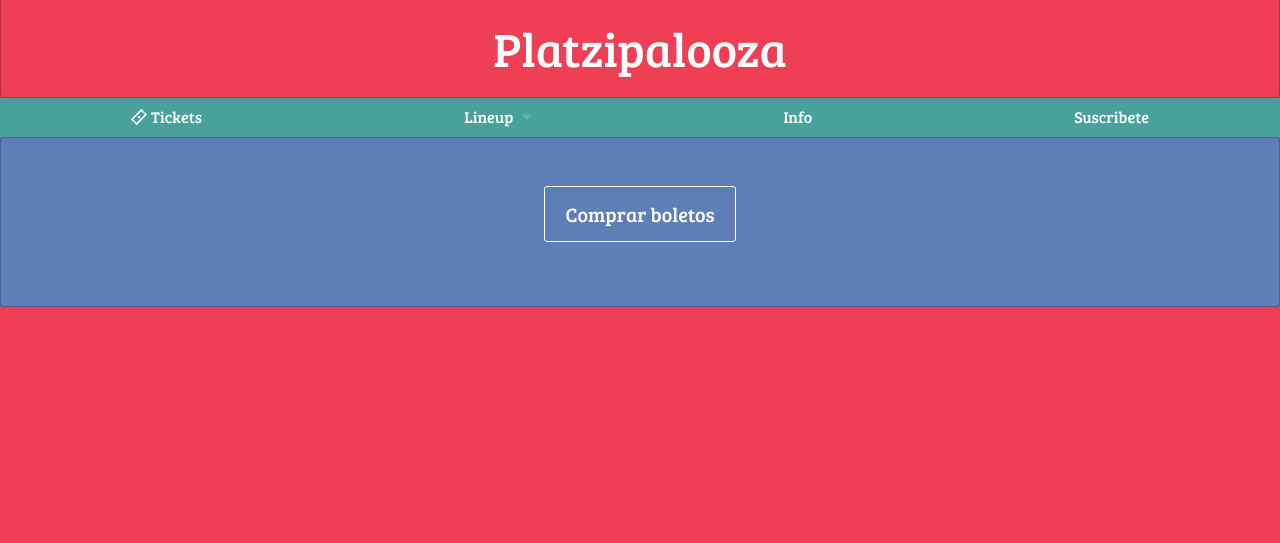
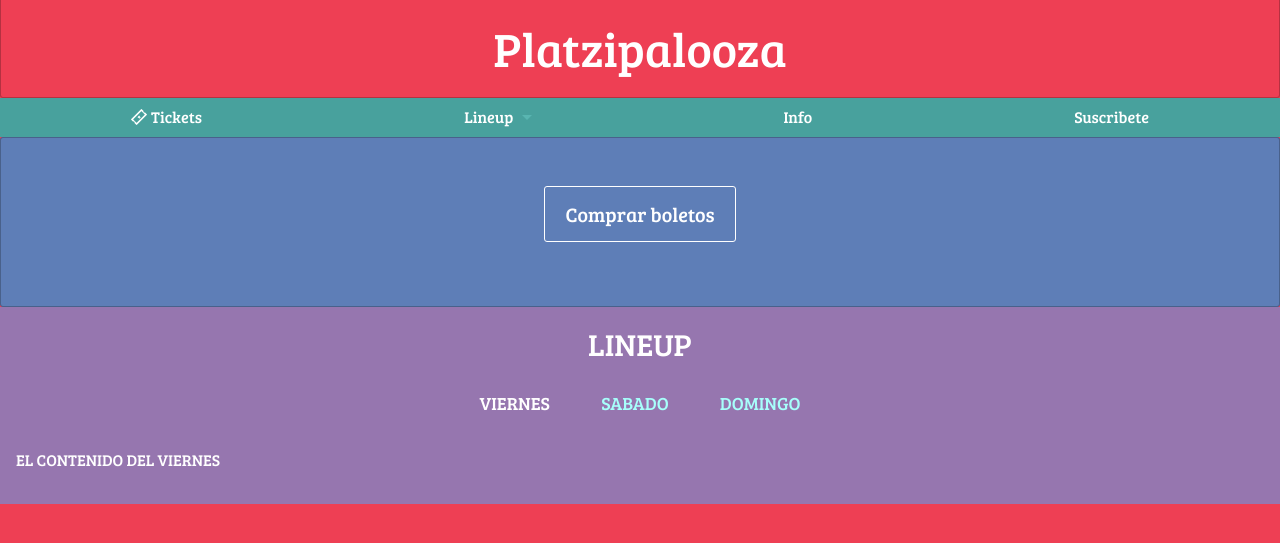
Before and after one commit to gnzandrs/platzipalooza, a plain HTML site: page index.html in a window 1280 px wide. Shown: the part 27-570 px from the top of the page. Drawn offline with Linux system fonts and the light colour scheme.

Commit message:
tabs for the show days

```diff
--- a/css/app.css
+++ b/css/app.css
@@ -42,9 +42,47 @@ h1, h2, h3, h4, h5, h6, button {
 #tickets-action .callout {
   background-color: #5e7eb7;
   color: white;
+  margin: 0;
 }
 
 #tickets-action .callout button {
   color: white;
   border: 1px solid white;
 }
+
+#lineup-container {
+  padding: 1em 0;
+}
+
+#lineup-container,
+#lineup-container .tabs-panel,
+#lineup-container .tabs,
+#lineup-container .tabs .tabs-title,
+#lineup-container .tabs .tabs-title.is-active a {
+  background-color: #9676af;
+  color: white;
+  border: 0;
+  text-transform: uppercase;
+  font-family: 'Bree Serif', serif;
+}
+
+.tabs-content {
+  border: 0;
+}
+
+#lineup-container .tabs .tabs-title a {
+  font-size:  18px;
+  color: #a7fffb;
+
+}
+
+#lineup-container .tabs .tabs-title a:hover {
+  color: white;
+  background-color: #9676af;
+}
+
+/* hack to center ul in foundation */
+.tabs-title {
+  display: inline-block;
+  float: none;
+}
--- a/index.html
+++ b/index.html
@@ -74,6 +74,34 @@
     </section>
     <!-- /Tickets -->
 
+    <!-- Lineup -->
+    <section id="lineup-container">
+      <h3 class="text-center">Lineup</h3>
+      <ul id="lineup-tabs" class="tabs text-center" data-tabs>
+        <li class="tabs-title is-active">
+          <a href="#panelViernes">Viernes</a>
+        </li>
+        <li class="tabs-title">
+          <a href="#panelSabado">Sabado</a>
+        </li>
+        <li class="tabs-title">
+          <a href="#panelDomingo">Domingo</a>
+        </li>
+      </ul>
+      <div class="tabs-content" data-tabs-content="lineup-tabs">
+        <div class="tabs-panel is-active" id="panelViernes">
+          El contenido del viernes
+        </div>
+        <div class="tabs-panel" id="panelSabado">
+          El contenido del sabado
+        </div>
+        <div class="tabs-panel" id="panelDomingo">
+          El contenido del domingo
+        </div>
+      </div>
+    </section>
+    <!-- /Lineup -->
+
     <script src="js/vendor/jquery.js"></script>
     <script src="js/vendor/what-input.js"></script>
     <script src="js/vendor/foundation.js"></script>
```
